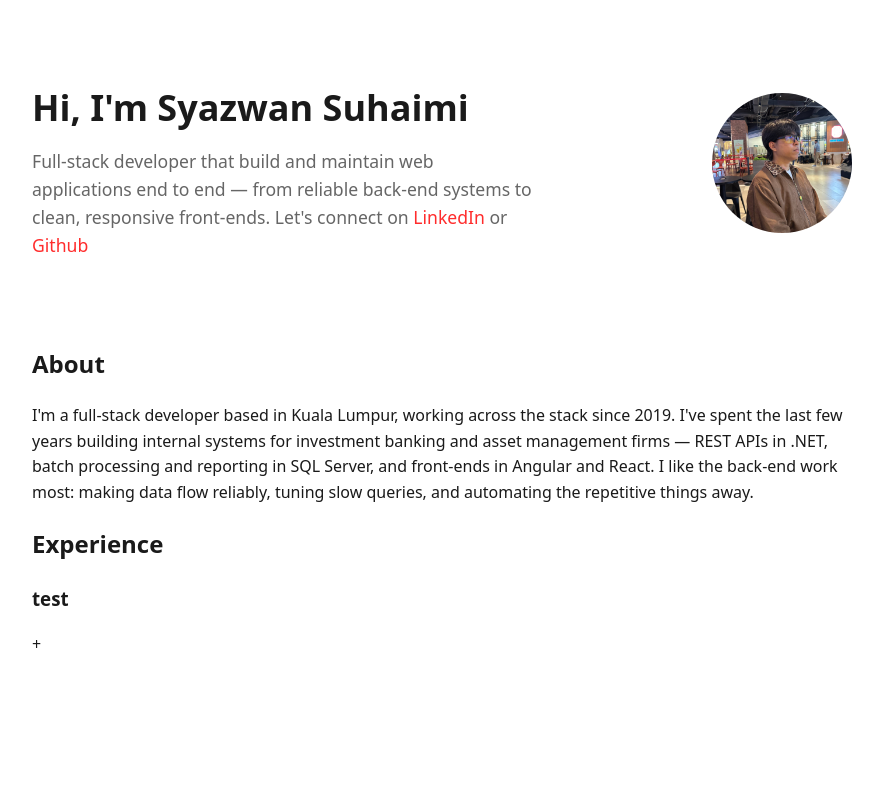
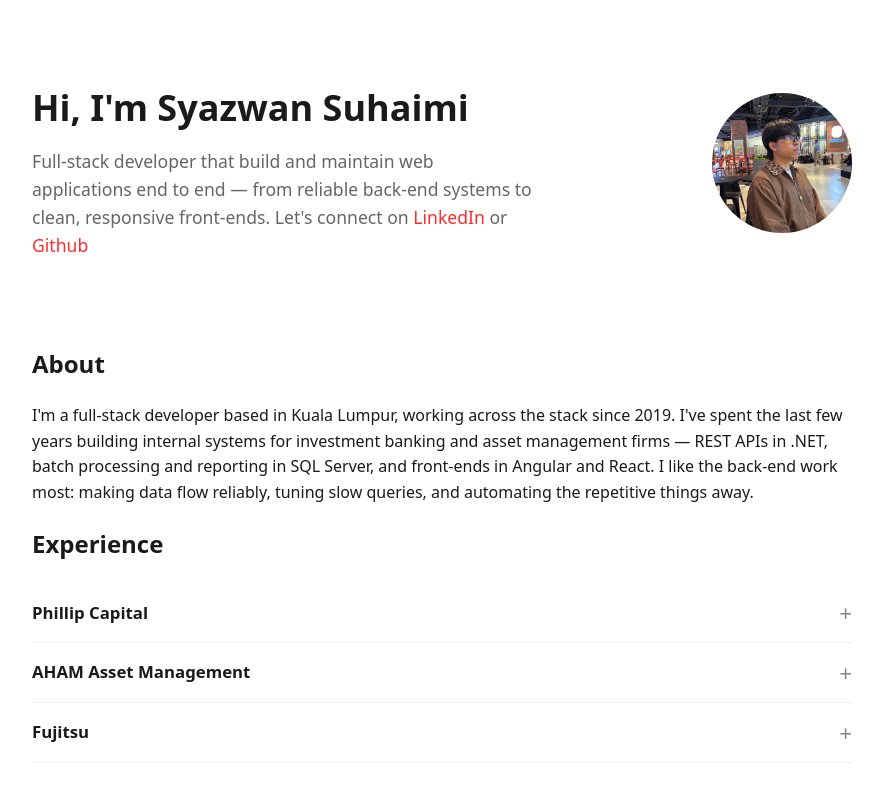
Before and after one commit to ob1kenotbi/portfolio, a React (Vite) app: page / in a window 1280 px wide. Shown: the whole page, without its empty margins (198-1081 px from the left). Built offline with nearby package versions, Linux system fonts and the light colour scheme.

Commit message:
feat: add accordion styling and content.

```diff
--- a/src/App.jsx
+++ b/src/App.jsx
@@ -1,7 +1,7 @@
 //import { useState } from 'react'
 import heroImg from './assets/profile-picture.jpg'
 import './App.css'
-import AccordionItem from './components/accordion.jsx'
+import Accordion from './components/accordion.jsx'
 
 function App() {
   //const [count, setCount] = useState(0)
@@ -29,9 +29,17 @@ function App() {
 
         <section className='experience'>
           <h2>Experience</h2>
-          <AccordionItem title="test">
-            <p>test</p>
-          </AccordionItem>
+          <Accordion title="Phillip Capital">
+            <h4>Apr 2025 - Present</h4>
+            <p>I develop and maintain enterprise applications and reporting solutions that support business and finance operations. My responsibilities include building RESTful APIs and back-end services using C# (.NET), developing front-end features with Angular, optimizing SQL Server queries and batch processes, and creating SSRS reports. I also automate operational workflows using PowerShell, manage WordPress customizations, and provide production support, including incident resolution, disaster recovery activities, and data migration.</p>
+          </Accordion>
+          <Accordion title="AHAM Asset Management">
+            <h4>Dec 2023 - Mar 2025</h4>
+            <p>I contributed to the development and maintenance of internal business applications using ASP.NET, React.js, and ASP.NET Core microservices. My work involved designing APIs, developing data integration solutions with SSIS, optimizing SQL Server databases, and implementing business workflows using Nintex K2. I also built automation tools with Python and leveraged AWS and Datadog to monitor application performance, troubleshoot production issues, and ensure system reliability.</p>
+          </Accordion>
+          <Accordion title="Fujitsu">
+            <p>As a System Engineer, I developed and enhanced enterprise application modules using ASP.NET, Spring Boot, TypeScript, and SQL. I was responsible for implementing new features, debugging issues, executing test plans, and analyzing application logs to maintain system quality. Additionally, I prepared technical documentation in both English and Japanese and developed supporting services such as automated email notification systems.</p>
+          </Accordion>
         </section>
       </div>
     </>
--- a/src/components/accordion.jsx
+++ b/src/components/accordion.jsx
@@ -1,21 +1,21 @@
 import { useState } from 'react'
 
-function AccordionItem({ title, content }) {
+function Accordion({ title, children }) {
     const [isOpen, setIsOpen] = useState(false)
 
     return (
         <div className='accordion'>
             <div className='accordion-header' onClick={() => setIsOpen(!isOpen)}>
                 <h3>{title}</h3>
-                <span>{isOpen ? '-' : '+'}</span>
+                <span style={{ transform: isOpen ? 'rotate(45deg)' : 'none', transition: 'transform 0.3s ease' }}>+</span>
             </div>
-            {isOpen && (
-                <div className='accordion-content'>
-                    <p>{content}</p>
+            <div className={`accordion-content ${isOpen ? 'open' : ''}`}>
+                <div className='accordion-content-inner'>
+                    {children}
                 </div>
-            )}
+            </div>
         </div>
     )
 }
 
-export default AccordionItem
+export default Accordion
--- a/src/index.css
+++ b/src/index.css
@@ -42,4 +42,55 @@
 a, a:hover, a:visited, a:active {
   color: #ff2c2c;
   text-decoration: none;
- }
+}
+
+.accordion {
+  border-bottom: 1px solid #eee;
+}
+
+.accordion-header {
+  display: flex;
+  justify-content: space-between;
+  align-items: center;
+  cursor: pointer;
+  padding: 16px 0;
+}
+
+.accordion-header h3 {
+  font-size: 1.05rem;
+  font-weight: 600;
+  margin: 0;
+}
+
+.accordion-header span {
+  font-size: 1.4rem;
+  color: #888;
+  line-height: 1;
+  transition: transform 0.3s ease;
+}
+
+.accordion-header:hover h3 {
+  color: #555;
+}
+
+.accordion-content {
+  display: grid;
+  grid-template-rows: 0fr;
+  transition: grid-template-rows 0.3s ease;
+}
+
+.accordion-content.open {
+  grid-template-rows: 1fr;
+}
+
+.accordion-content-inner {
+  overflow: hidden;
+}
+
+.accordion-content.open .accordion-content-inner {
+  padding-bottom: 16px;
+}
+
+.accordion-content.open ~ .accordion-header span {
+  transform: rotate(45deg);  /* turns + into × */
+}
```
